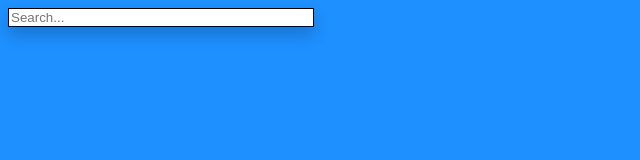
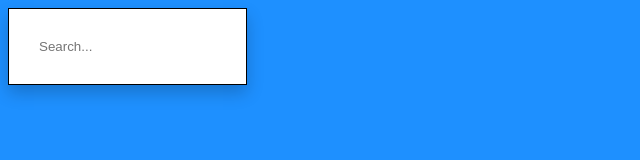
Before and after one commit to NoUser123098/dSearch, a plain HTML site: page index.htm in a window 1280 px wide. Shown: the whole page, without its empty margins (0-640 px from the left). Drawn offline with Linux system fonts and the light colour scheme.

Commit message:
Update style.css

```diff
--- a/style.css
+++ b/style.css
@@ -4,5 +4,5 @@ body {
 .search-box {
   box-shadow: 0 8px 16px 0 rgba(0,0,0,0.2);
   border: 1px solid black;
-  width: 300px;
+  padding: 30px;
 }
```
